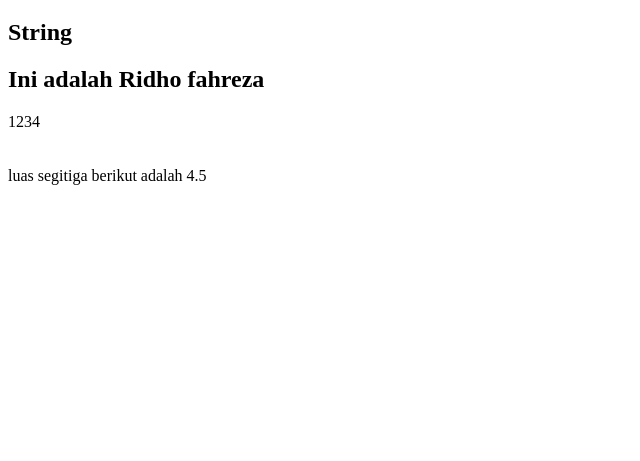
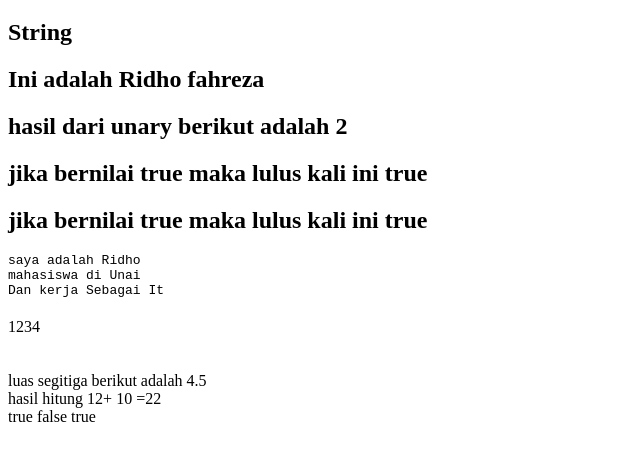
Before and after one commit to laoderidho/fahrezait.github.io, a plain HTML site: page index.html in a window 1280 px wide. Shown: the part 61-522 px from the top of the page, without its empty margins (0-640 px from the left). Drawn offline with Linux system fonts and the light colour scheme.

Commit message:
pengubahan
pengubahan materi

```diff
--- a/index.html
+++ b/index.html
@@ -11,6 +11,19 @@
     <h1 id="ini"></h1>
     <h2 id="ini2"></h2>
     <h2 id="ini3"></h2>
+    <h2 id="ini4"></h2>
+    <h2 id="ini5"></h2>
+    <h2 id="ini6"></h2>
+    <pre id="inipre"></pre>
+    <h2 id="ini7"></h2>
+    <h2 id="ini8"></h2>
+    <h2 id="ini9"></h2>
+    <h2 id="ini10"></h2>
+    <h2 id="ini11"></h2>
+    <h2 id="ini12"></h2>
+    <h2 id="ini13"></h2>
+    <h2 id="ini14"></h2>
+
 
 
     <script src="index.js"></script>
--- a/index.js
+++ b/index.js
@@ -27,6 +27,98 @@ document.writeln("<br><br><br>")
 
 let segitiga = 1/2*3*3;
 
-    segitiga =
 
-document.writeln("luas segitiga berikut adalah" +" "+ segitiga);
+document.writeln("luas segitiga berikut adalah" +" "+ segitiga+"<br>");
+
+// operasi augmented
+
+let hitung = 12;
+
+hitung+= 10;
+
+document.writeln("hasil hitung 12+ 10 =" + hitung +"<br>"); //ini adalah hasil hitung sama seperti
+// hitung = 10+2;
+
+// operator unary adalah operator yang menggunaka penambahan angka
+// contoh
+
+let result = +1;
+
+    result ++;
+
+    document.getElementById("ini4").innerHTML="hasil dari unary berikut adalah" + " "+ result;
+
+// operasi perbandingan
+
+let hitung1 = 12 =="12";
+
+    document.writeln(hitung1); //berniai true / benar jika perbandingan nilai memang sama
+
+let hitung2 = 12==="12";
+
+    document.writeln(hitung2); //bernilai false karena tipe data tidak sama.
+    // berbeda dengan yang tadi jika simbol = ada 3 kali maka lebih spesifik tipe datanya
+
+// Operator Logika adalah operator perbandingan menggunakan logika matematika
+// ada yang di namakan && (and), || (or/ atau), ! (negasi atau tidak sama dengan)
+// operator tersebut akan bernilai seperti coding di bawah ini
+
+const nilaiujian = 70;
+const nilaiabsensi = 80;
+
+const lulusujian = nilaiujian >=70;
+const lulusabsensi = nilaiabsensi >=70;
+
+const hasil = lulusujian && lulusabsensi;
+
+    document.getElementById("ini5").innerHTML= "jika bernilai true maka lulus kali ini "+hasil;
+    // hasil tersebut true jika lulus ujian dan lulus absensi bernilai true
+    // jika salah satu hasil bernilai false maka nilai berifat false
+
+    const nilaiuji = 30;
+    const nilaiabsen = 80;
+
+    const lulusuji = nilaiuji >=70;
+    const lulusabsen = nilaiabsen >=70;
+
+    const hitung3 = lulusuji || lulusabsen;
+    document.getElementById("ini6").innerHTML= "jika bernilai true maka lulus kali ini "+hitung3;
+
+    // hasil tersebut bernilai true karena salah satu dari elemen tersbut bernilai true
+    // jika hasil tersebut dua duanya false maka hasilnya false
+
+    const aku1 = 30;
+    const aku2 = 50;
+
+    const saya1= aku1 != aku2;
+
+    document.writeln(saya1);
+
+    // bernilai true jika nilai saling false satu sama lain
+
+// console adalah suatu debug atau hasil dari program anda tanpa mengganggu user
+// hasil dari console akan muncul jika kita mengklik inspeksi dalam web browser kita
+
+console.log("Hello word");
+console.info("Hello Ridho");
+console.warn("ini peringatan"); //untuk pengingat
+console.error("ini error"); //jika untuk hal errror
+
+// string template menggunakan tanda backtip `` dalam kodenya untuk menambahkan variabel
+// sama seperti tanda + untuk menambahkan string tapi ini lebih memakan sedikit waktu
+// contoh
+
+const namadepan= "La Ode";
+const namatengah= "Ridho";
+const namabelakang ="Fahreza";
+const nilai = 80;
+const namalengkap = `"Nama Lengkap = " ${namadepan} ${namatengah} ${namabelakang} Nilai ${nilai>70}`;
+
+console.log(namalengkap);
+
+const pre = `saya adalah Ridho
+mahasiswa di Unai
+Dan kerja Sebagai It`; //hanya berlaku jika memakai tanda backtip (``) jika memakai tanda kutip 2 ("")
+// maka tidak bisa
+
+document.getElementById("inipre").innerHTML= pre;
```
